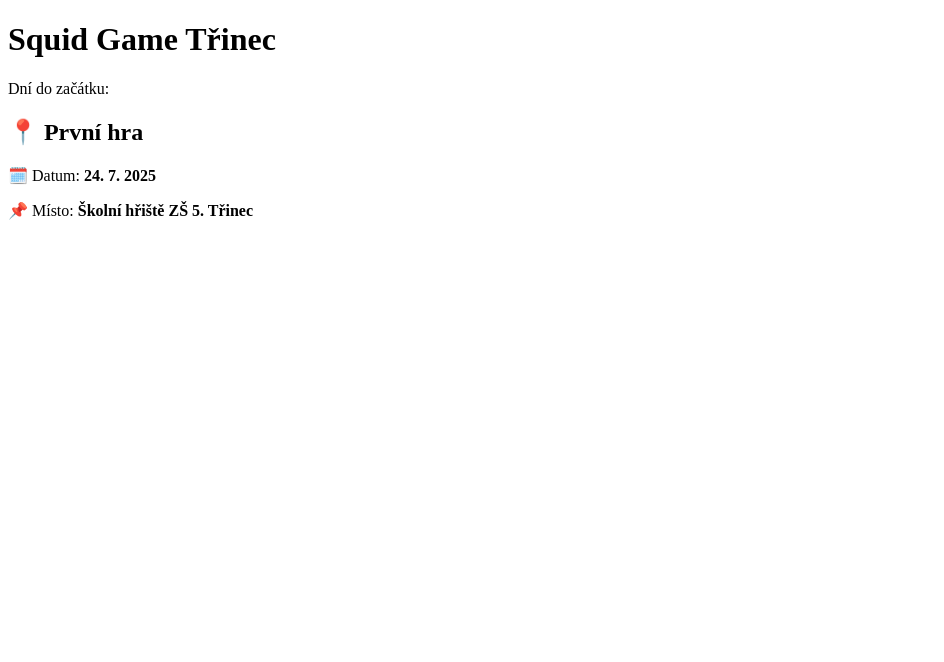
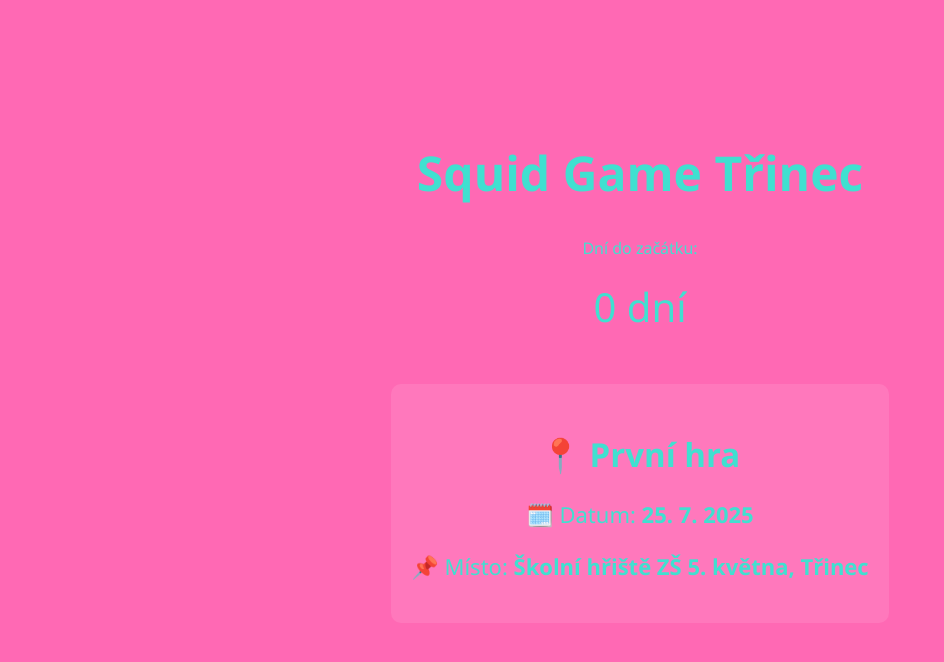
Before and after one commit to W1zron/Squid-Game-T-inec, a plain HTML site: page index.html in a window 1280 px wide. Shown: the whole page, without its empty margins (0-944 px from the left). Drawn offline with Linux system fonts and the light colour scheme.

Commit message:
Update index.html

```diff
--- a/index.html
+++ b/index.html
@@ -1,11 +1,50 @@
-
 <!DOCTYPE html>
 <html lang="cs">
 <head>
   <meta charset="UTF-8" />
   <meta name="viewport" content="width=device-width, initial-scale=1.0"/>
   <title>Squid Game Třinec</title>
-  <link rel="stylesheet" href="style.css" />
+  <style>
+    body {
+      font-family: 'Segoe UI', Tahoma, Geneva, Verdana, sans-serif;
+      text-align: center;
+      background-color: #ff69b4; /* růžové pozadí */
+      color: #40e0d0;            /* tyrkysový text */
+      padding-top: 100px;
+    }
+
+    h1 {
+      font-size: 48px;
+      color: #40e0d0;
+    }
+
+    #countdown {
+      font-size: 40px;
+      margin-top: 20px;
+      color: #40e0d0;
+    }
+
+    .highlight {
+      color: red;
+      font-weight: bold;
+      font-size: 48px;
+    }
+
+    #event-info {
+      margin-top: 50px;
+      font-size: 22px;
+      background-color: rgba(255, 255, 255, 0.1);
+      padding: 20px;
+      border-radius: 10px;
+      display: inline-block;
+      color: #40e0d0;
+    }
+
+    #event-info h2 {
+      color: #40e0d0;
+      margin-bottom: 10px;
+    }
+  </style>
 </head>
 <body>
   <h1>Squid Game Třinec</h1>
@@ -14,10 +53,34 @@
 
   <div id="event-info">
     <h2>📍 První hra</h2>
-    <p>🗓️ Datum: <strong>24. 7. 2025</strong></p>
-    <p>📌 Místo: <strong>Školní hřiště ZŠ 5. Třinec</strong></p>
+    <p>🗓️ Datum: <strong>25. 7. 2025</strong></p>
+    <p>📌 Místo: <strong>Školní hřiště ZŠ 5. května, Třinec</strong></p>
   </div>
 
-  <script src="script.js"></script>
+  <script>
+    const countdownElement = document.getElementById("countdown");
+    const eventDate = new Date("2025-07-25T00:00:00").getTime();
+
+    function updateCountdown() {
+      const now = new Date().getTime();
+      const distance = eventDate - now;
+
+      if (distance < 0) {
+        countdownElement.innerHTML = "Akce už začala!";
+        return;
+      }
+
+      const days = Math.floor(distance / (1000 * 60 * 60 * 24));
+
+      if (days === 1) {
+        countdownElement.innerHTML = `Zbývá <span class="highlight">1</span> den`;
+      } else {
+        countdownElement.innerHTML = `${days} dní`;
+      }
+    }
+
+    updateCountdown();
+    setInterval(updateCountdown, 1000 * 60 * 60); // aktualizace každou hodinu
+  </script>
 </body>
 </html>
```
